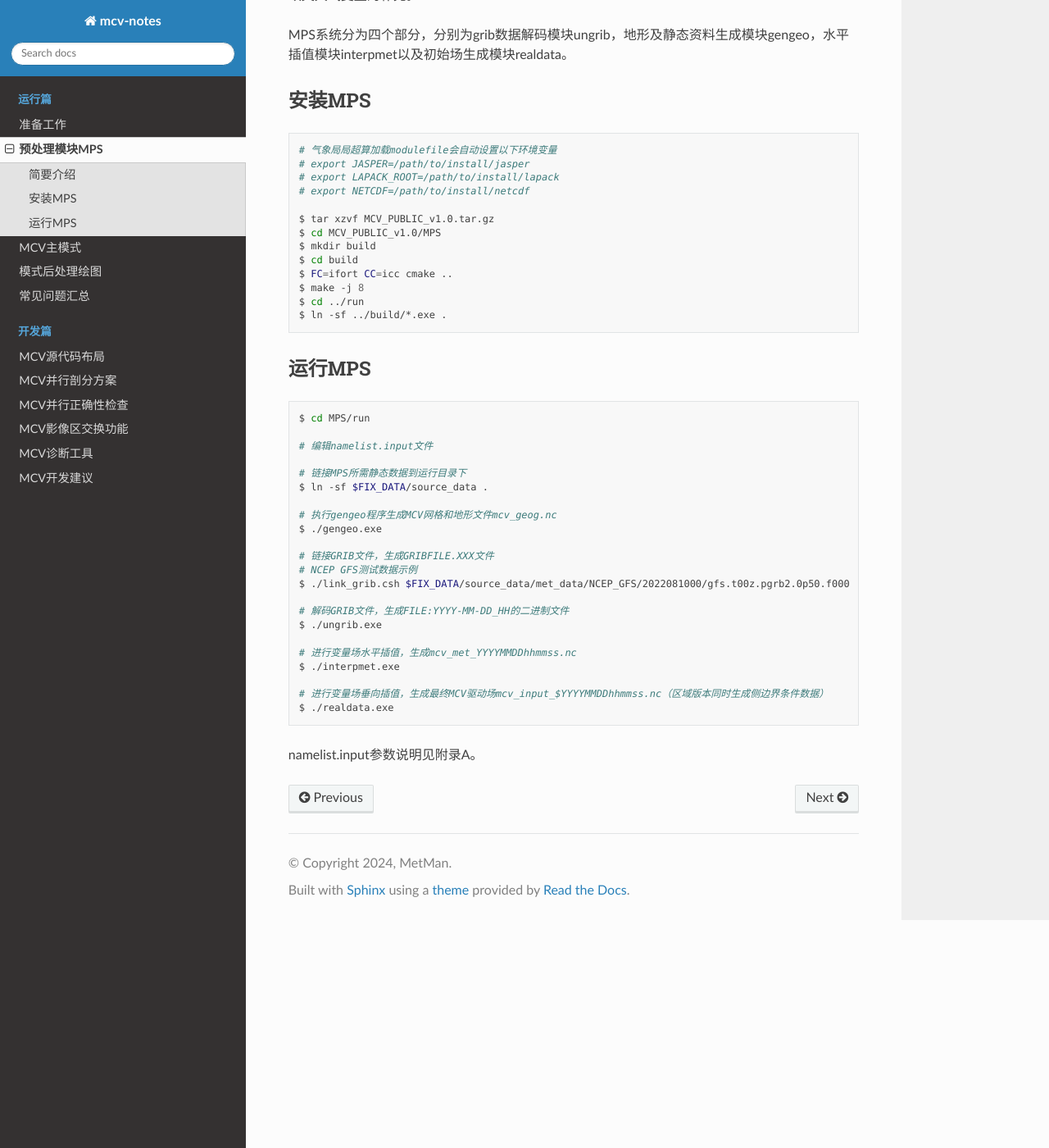
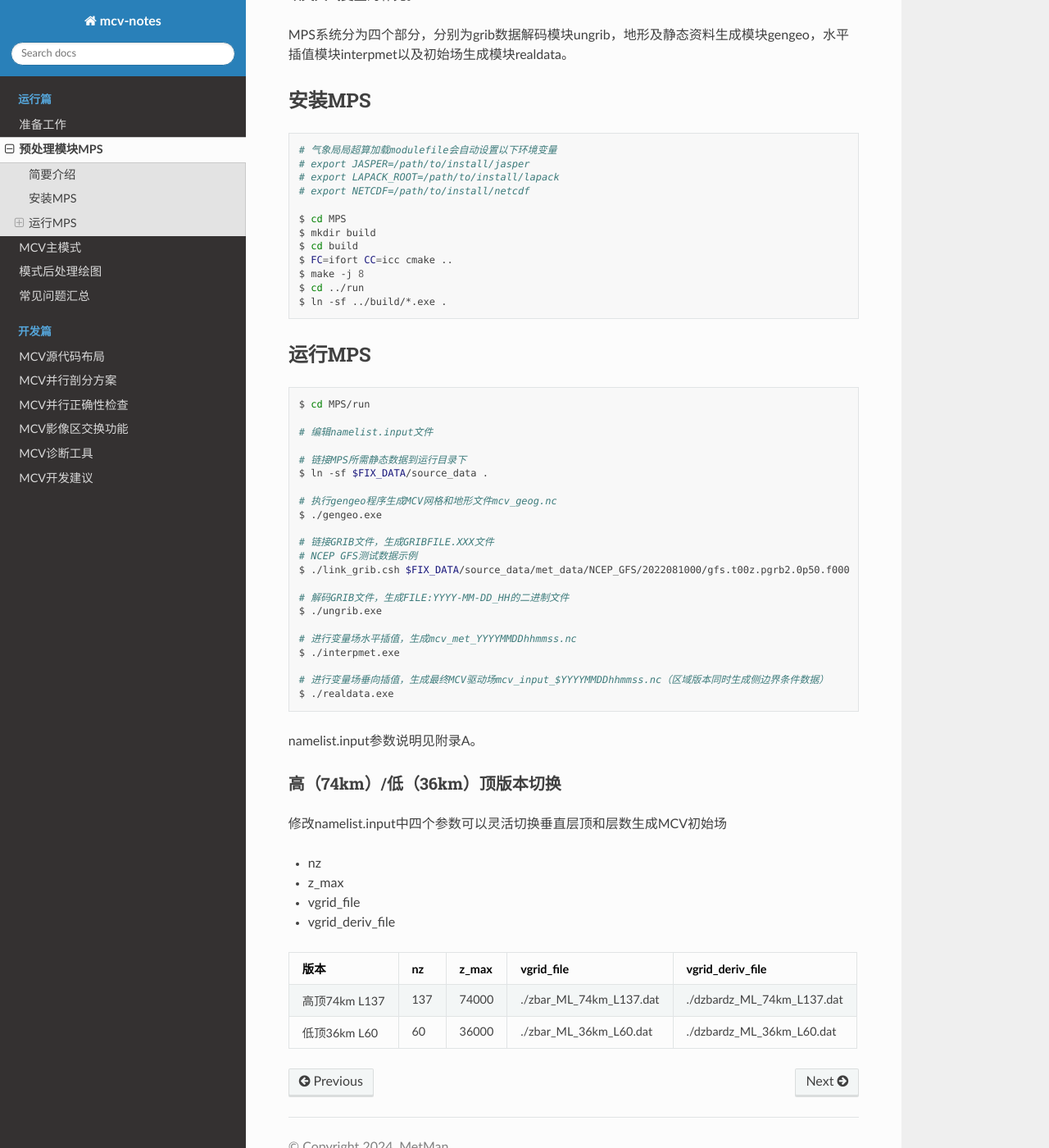
Before and after one commit to qingu/mug, a Sphinx documentation site: the page built from source/run_section/02_mps.md, in a window 1280 px wide and 1400 px high, scrolled down 364 px. Shown: the whole window at 82% size. Built offline with Sphinx 7.4.7 and the Read the Docs theme 3.1.0, drawn with Linux system fonts in a browser that asks for light colours.

Commit message:
Adapt to latest MPS

````diff
--- a/source/run_section/02_mps.md
+++ b/source/run_section/02_mps.md
@@ -13,8 +13,7 @@
 # export LAPACK_ROOT=/path/to/install/lapack
 # export NETCDF=/path/to/install/netcdf
 
-$ tar xzvf MCV_PUBLIC_v1.0.tar.gz
-$ cd MCV_PUBLIC_v1.0/MPS
+$ cd MPS
 $ mkdir build
 $ cd build
 $ FC=ifort CC=icc cmake ..
@@ -51,3 +50,17 @@
 ```
 
 namelist.input参数说明见附录A。
+
+
+### 高（74km）/低（36km）顶版本切换
+修改namelist.input中四个参数可以灵活切换垂直层顶和层数生成MCV初始场
+
+- nz
+- z_max
+- vgrid_file
+- vgrid_deriv_file
+
+| 版本 | nz     |   z_max  | vgrid_file | vgrid_deriv_file |
+|------|--------|-----------|------------|-----------------|
+| 高顶74km L137 | 137 | 74000 | ./zbar_ML_74km_L137.dat | ./dzbardz_ML_74km_L137.dat |
+| 低顶36km L60 | 60 | 36000 | ./zbar_ML_36km_L60.dat | ./dzbardz_ML_36km_L60.dat |
````
Also changed, not shown: source/run_section/01_Depends.md (+2 -2 lines), source/run_section/03_mcv.md (+1 -1 lines).
